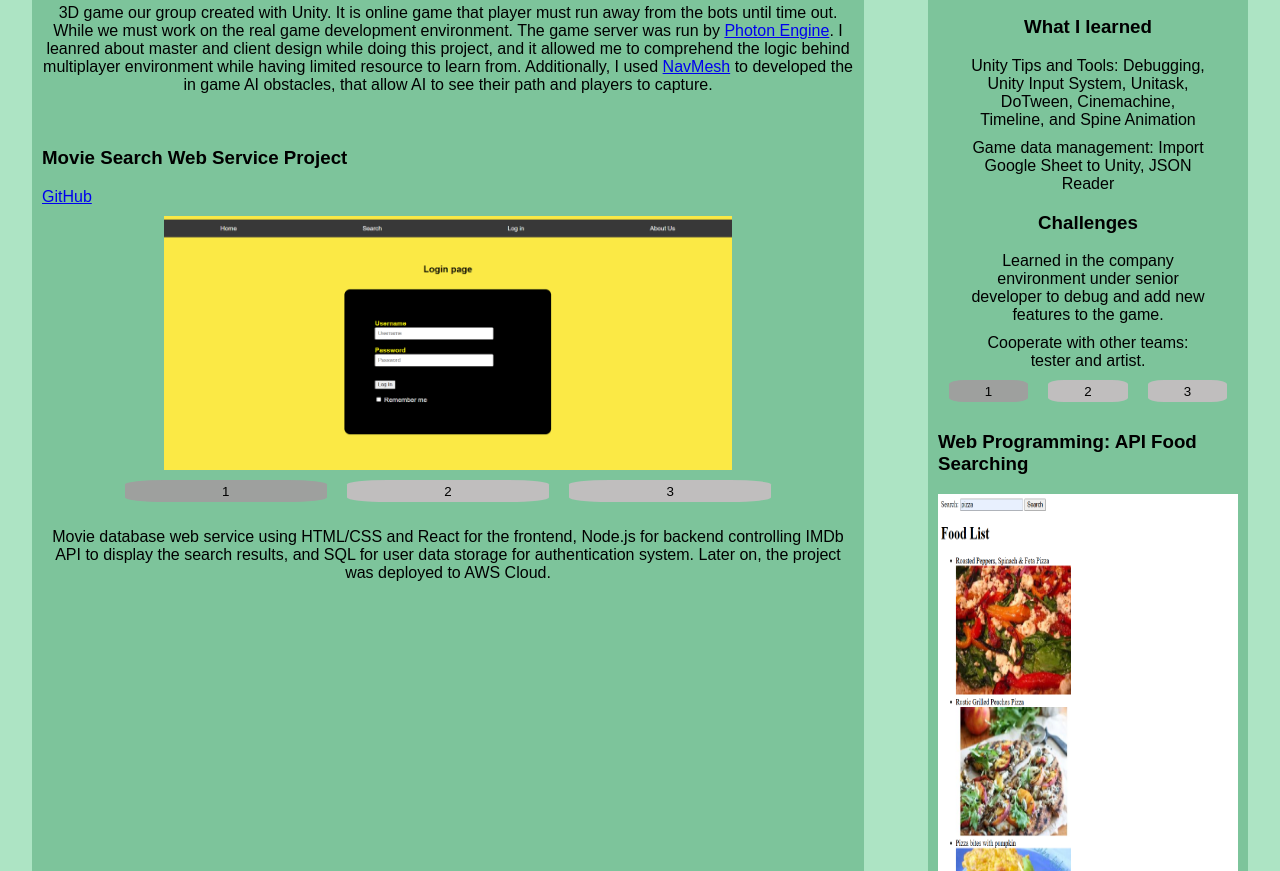
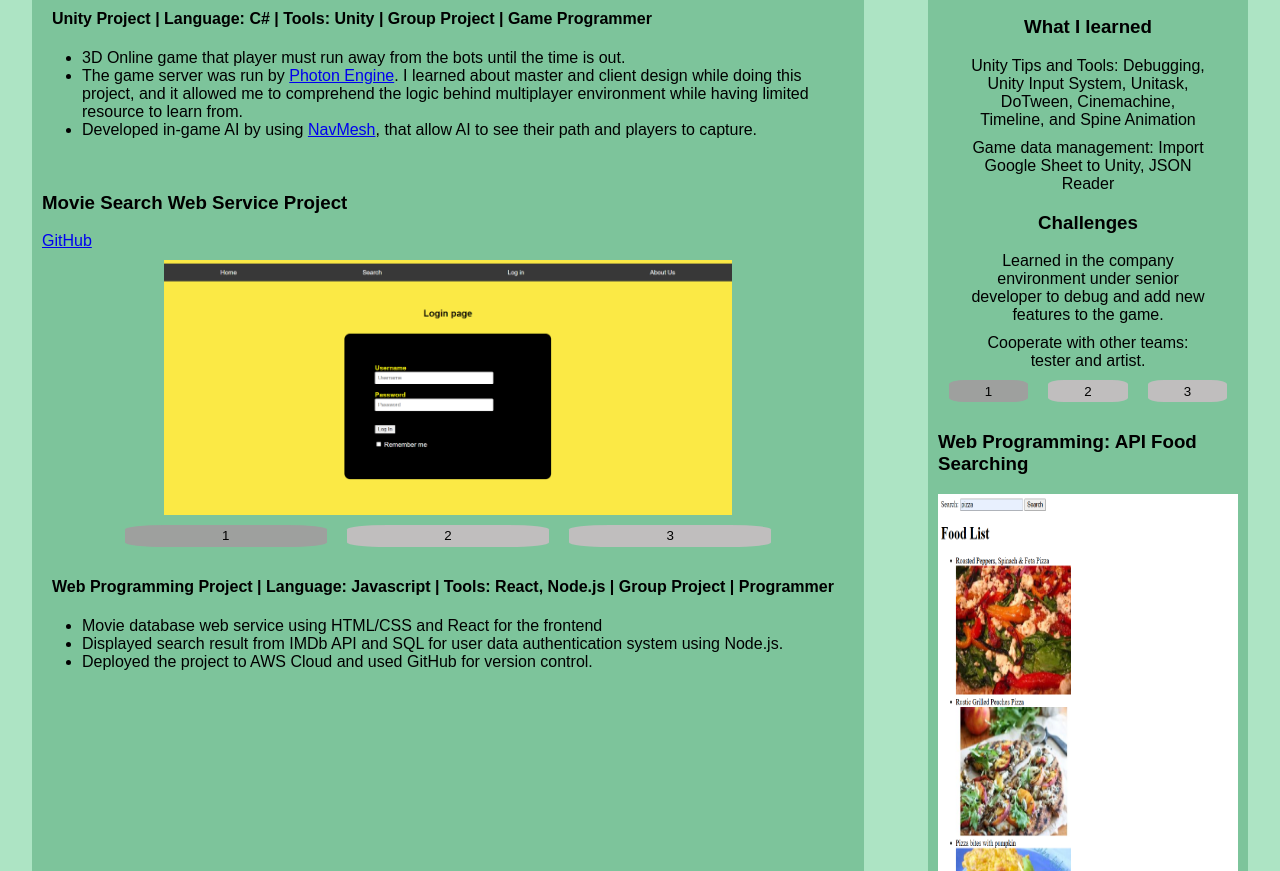
Before and after one commit to PanithiRunggeratigul/github-portfolio, a plain HTML site: page portfolio.html in a window 1280 px wide. Shown: the part 585-1456 px from the top of the page. Drawn offline with Linux system fonts and the light colour scheme.

Commit message:
[Updated]: Portfoilio layout

```diff
--- a/portfolio.html
+++ b/portfolio.html
@@ -49,10 +49,13 @@
                     <button onclick="showVideo('video1', this)" class="vid-button vidbutton-1 active-videobtn">1</button>
                     <button onclick="showVideo('video2', this)" class="vid-button vidbutton-2 inactive-videobtn">2</button>
                   </div>
-                      <p style="text-align:center;">3D game our group created with Unity. It is online game that player must run away from the bots until time out. While we must work on the real game development environment.
-                        The game server was run by <a href="https://www.photonengine.com/" target="_blank">Photon Engine</a>. I leanred about master and client design while doing this project, and it allowed me to comprehend the
-                        logic behind multiplayer environment while having limited resource to learn from. Additionally, I used <a href="https://docs.unity3d.com/ScriptReference/AI.NavMesh.html" target="_blank">NavMesh</a> to developed
-                        the in game AI obstacles, that allow AI to see their path and players to capture.
+                  <h4 style="padding-left: 10px;">Unity Project | Language: C# | Tools: Unity | Group Project | Game Programmer</h4>
+                    <ul>
+                      <li>3D Online game that player must run away from the bots until the time is out.</li>
+                      <li>The game server was run by <a href="https://www.photonengine.com/" target="_blank">Photon Engine</a>. I learned about master and client design while doing this project, and it allowed me to comprehend the
+                        logic behind multiplayer environment while having limited resource to learn from.</li>
+                      <li>Developed in-game AI by using <a href="https://docs.unity3d.com/ScriptReference/AI.NavMesh.html" target="_blank">NavMesh</a>, that allow AI to see their path and players to capture.</li>
+                    </ul>
                       </p>
                 </div>
                 <br>
@@ -66,7 +69,12 @@
                     <button onclick="changeTermImage('img4', this)" class="recentimage-button recentimagebutton-2 inactive-recentimagebutton">2</button>
                     <button onclick="changeTermImage('img6', this)" class="recentimage-button recentimagebutton-3 inactive-recentimagebutton">3</button>
                   </div>
-                      <p style="text-align:center;">Movie database web service using HTML/CSS and React for the frontend, Node.js for backend controlling IMDb API to display the search results, and SQL for user data storage for authentication system. Later on, the project was deployed to AWS Cloud.</p>
+                  <h4 style="padding-left: 10px;">Web Programming Project | Language: Javascript | Tools: React, Node.js | Group Project | Programmer</h4>
+                    <ul>
+                      <li>Movie database web service using HTML/CSS and React for the frontend</li>
+                      <li>Displayed search result from IMDb API and SQL for user data authentication system using Node.js.</li>
+                      <li>Deployed the project to AWS Cloud and used GitHub for version control.</li>
+                    </ul>
                 </div>
             </div>
               <div class="projectContent page" id="page2">
```
